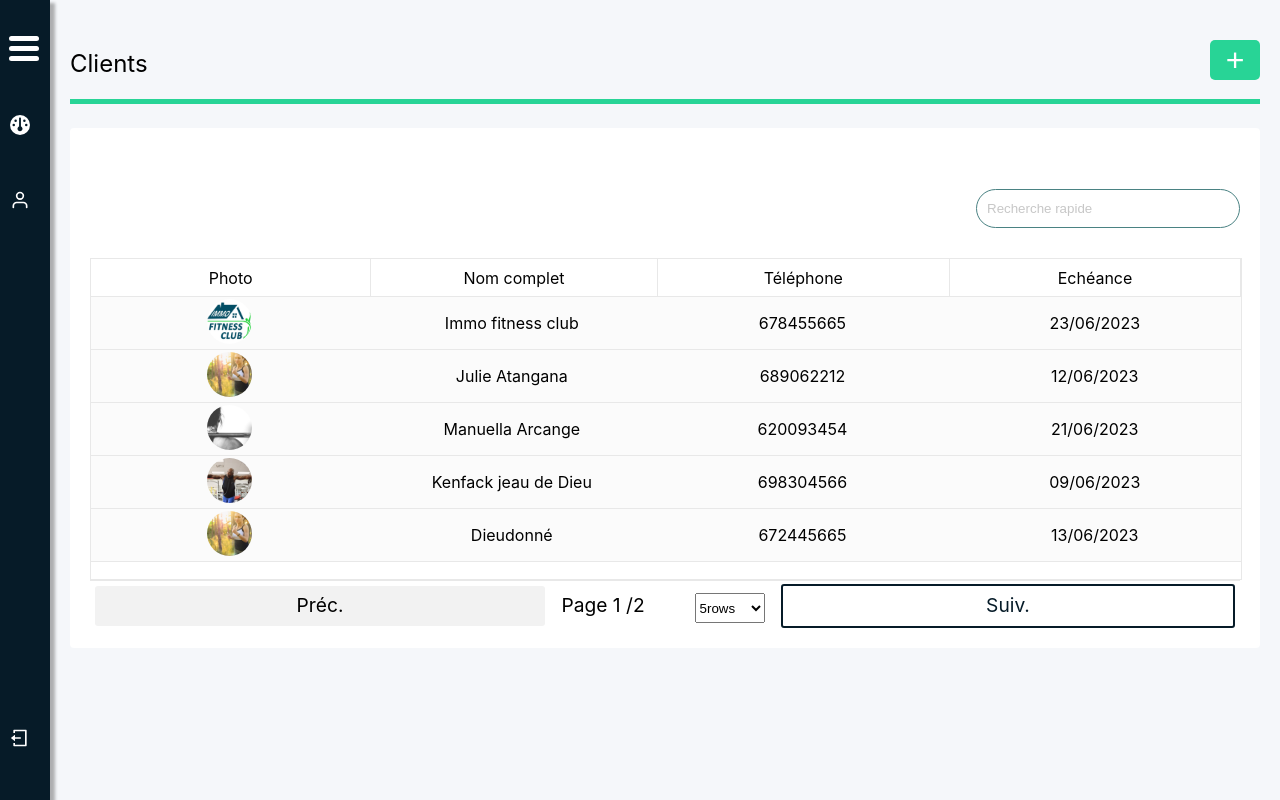
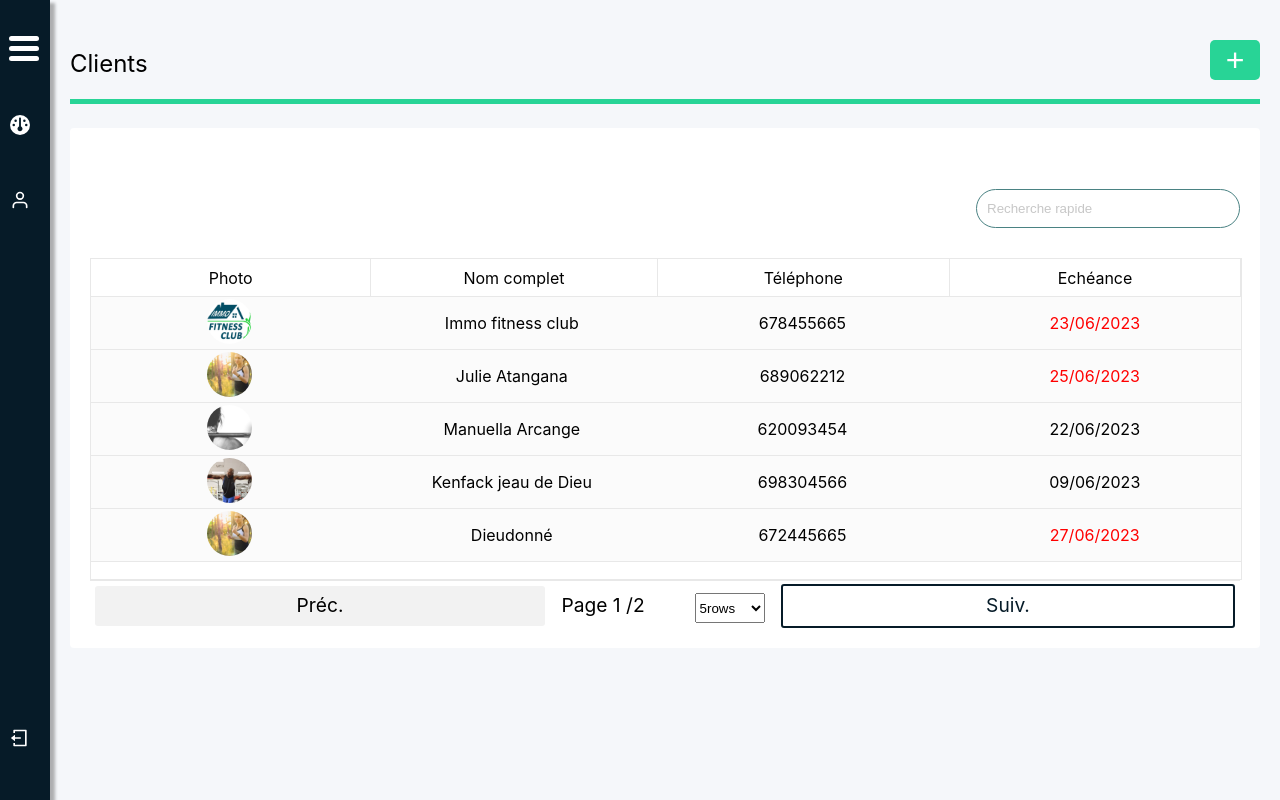
Before and after one commit to tchoukouegno/immo, a React (Vite) app: page /sideNavBar/Users in a window 1280 px wide. Built offline with nearby package versions, Linux system fonts and the light colour scheme; sample sign-in values are in the browser's storage.

Commit message:
echéance

```diff
--- a/src/views/Users.jsx
+++ b/src/views/Users.jsx
@@ -16,9 +16,9 @@ import fitnessBoy from "../assets/img/fitnessBoy.jpg"
 export function Users () {
 
     const arrayCustomer= [{photo:immofitnessLogo,nom:"Immo fitness club",phone:"678455665", echéance:"23/06/2023"},
-    {photo:woman,nom:"Julie Atangana",phone:"689062212", echéance:"12/06/2023"}, {photo:crossfit,nom:"Manuella Arcange",phone:"620093454", echéance:"21/06/2023"},
-    {photo:fitnessBoy,nom:"Kenfack jeau de Dieu",phone:"698304566", echéance:"09/06/2023"},{photo:woman,nom:"Dieudonné",phone:"672445665", echéance:"13/06/2023"},
-    {photo:immofitnessLogo,nom:"karl snow",phone:"676455665", echéance:"11/06/2023"},
+    {photo:woman,nom:"Julie Atangana",phone:"689062212", echéance:"25/06/2023"}, {photo:crossfit,nom:"Manuella Arcange",phone:"620093454", echéance:"22/06/2023"},
+    {photo:fitnessBoy,nom:"Kenfack jeau de Dieu",phone:"698304566", echéance:"09/06/2023"},{photo:woman,nom:"Dieudonné",phone:"672445665", echéance:"27/06/2023"},
+    {photo:immofitnessLogo,nom:"karl snow",phone:"676455665", echéance:"29/06/2023"},
 
 ]
 
@@ -259,6 +259,18 @@ const handlefilterEcheance= ()=>{
 
 
 
+    const isDateBeforeEndOfMonth = (dateString) => {
+
+        const normeDate=dateString.split("/").reverse().join("-");
+        console.log(normeDate)
+        const date = new Date(normeDate);
+        const endOfMonth = new Date(date.getFullYear(), date.getMonth() + 1, 0);
+        const diffInDays = Math.ceil((endOfMonth.getTime() - date.getTime()) / (1000 * 60 * 60 * 24));
+        return diffInDays <= 7;
+      };
+
+
+
 
 
 
@@ -324,7 +336,7 @@ const handlefilterEcheance= ()=>{
                                         <td><img src={`${customer.photo}`} className='customerPicture' /></td>
                                         <td>{customer.nom}</td>
                                         <td>{customer.phone}</td>
-                                        <td>{customer.echéance}</td>
+                                        <td style={{ color: isDateBeforeEndOfMonth(customer.echéance) ? 'red' : 'black' }} >{customer.echéance}</td>
 
 
                                     </tr>
```
